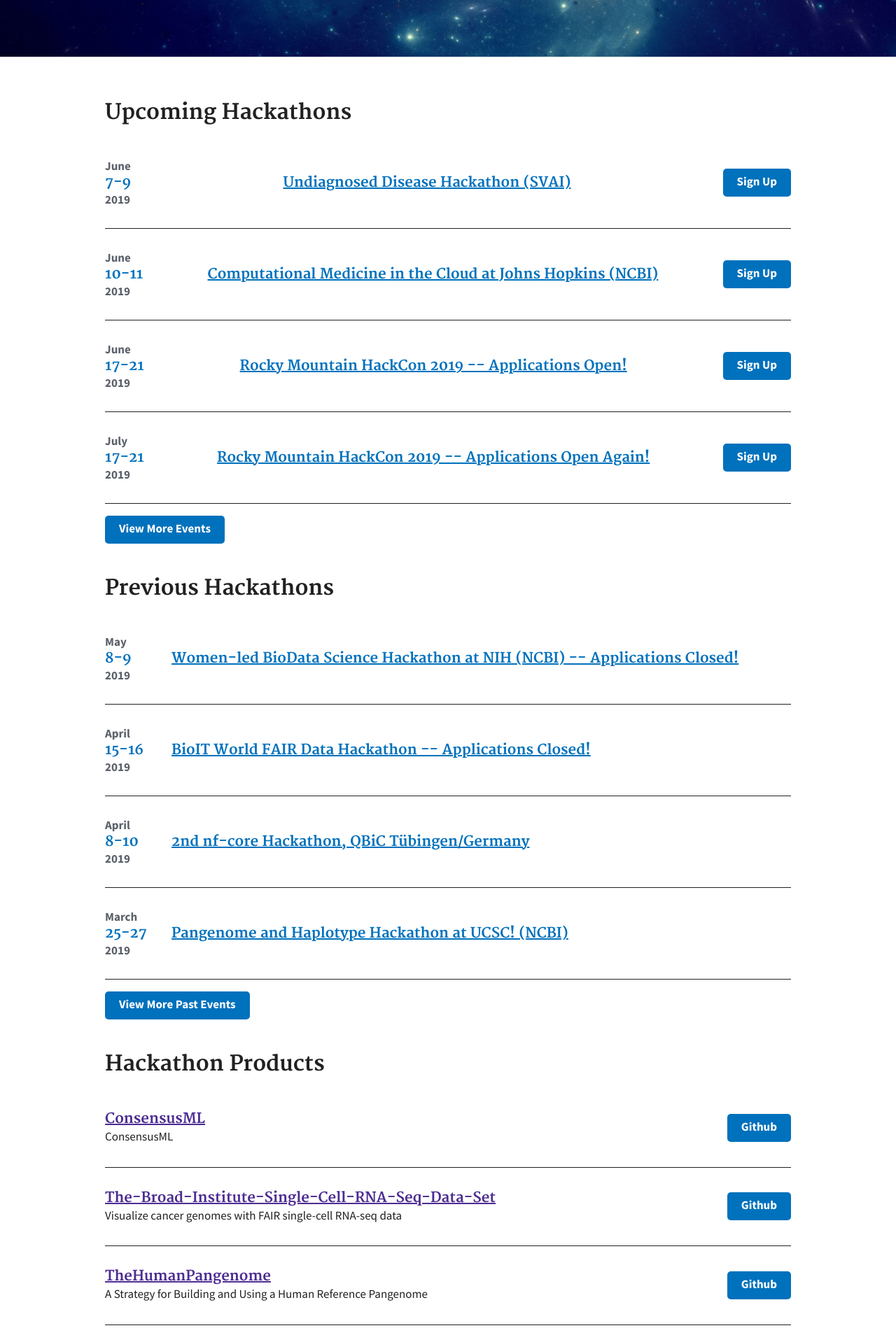
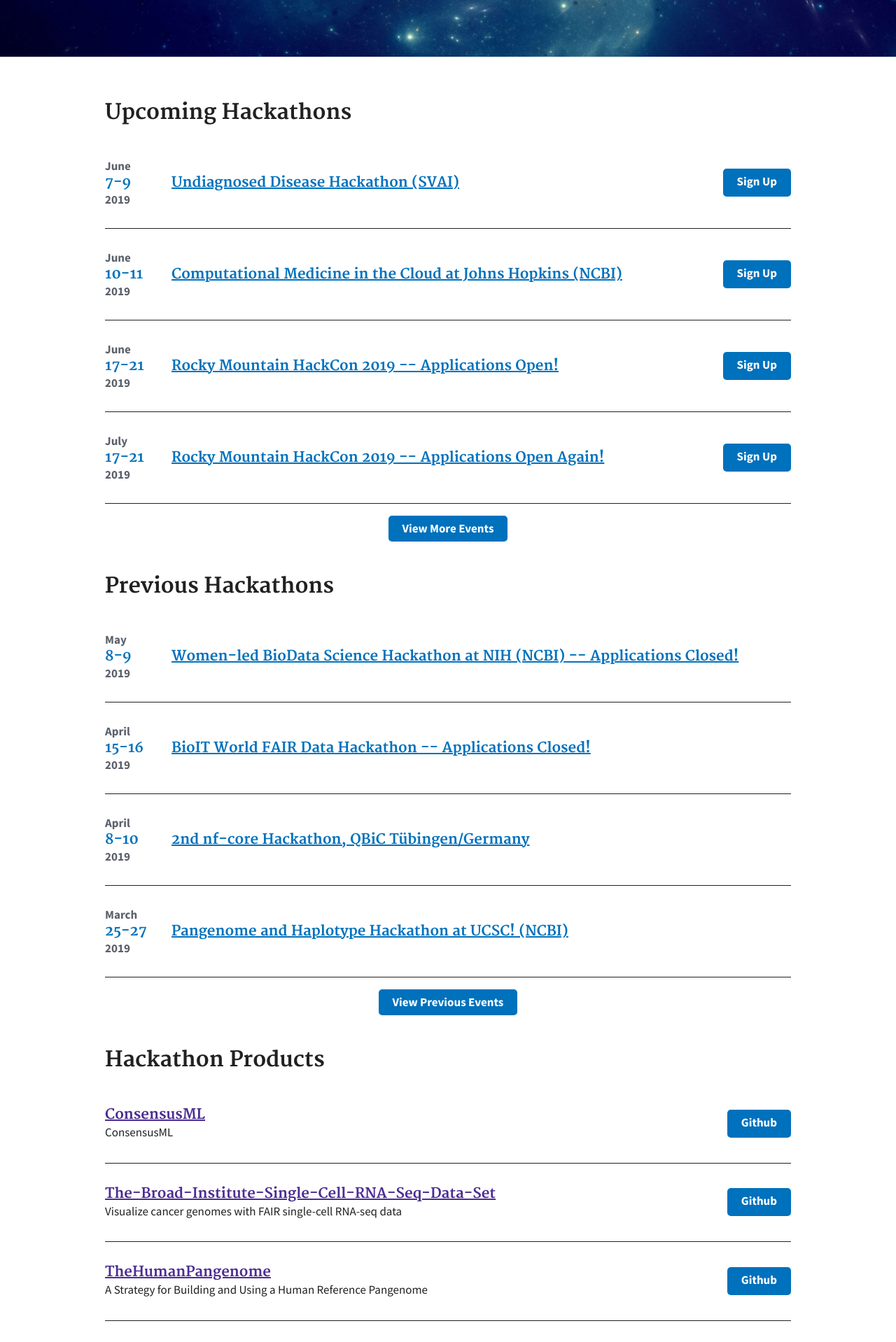
Before and after one commit to NCBI-Codeathons/ncbi-codeathons.github.io, a Jekyll site: the page built from index.md, in a window 1280 px wide. Shown: the part 435-2353 px from the top of the page at 70% size. Built offline with Jekyll 4.4.1, drawn with Linux system fonts in a browser that asks for light colours; our own code applies the rules of GitHub Pages for plain Markdown files.

Commit message:
add some responsive styles

```diff
--- a/_includes/upcoming-hackathon.html
+++ b/_includes/upcoming-hackathon.html
@@ -1,5 +1,5 @@
 {% for upcoming-hackathon in site.data.upcoming-hackathon %}
-<div class="hackathon-event">
+<div class="hackathon-event upcoming">
     <span class="hackathon-date">
         <span class="month">{{ upcoming-hackathon.month }}</span>
         <h3 class="day">{{ upcoming-hackathon.day }}</h3>
--- a/css/styles.scss
+++ b/css/styles.scss
@@ -47,6 +47,7 @@
   .hackathon-date {
     display: flex;
     flex-direction: column;
+    width: 75px;
 
     .day {
       margin: 0;
@@ -67,11 +68,27 @@
     margin: 0;
   }
 
+  &.upcoming {
+    position: relative;
+    justify-content: flex-start;
+    @media screen and (max-width: 971px) {
+      justify-content: space-between;
+    }
+    .hackathon-title {
+      margin: 0 2rem;
+    }
+    .btn {
+      right: 0;
+      position: absolute;
+      @media screen and (max-width: 971px) {
+        position: relative;
+        height: auto;
+      }
+    }
+  }
+
   &.previous {
     justify-content: flex-start;
-    .hackathon-date {
-      width: 75px;
-    }
     .hackathon-title {
       margin-left: 2rem;
     }
@@ -79,6 +96,9 @@
 
   &.product {
     .product-description {
+      @media screen and (max-width: 971px) {
+        margin-right: 2rem;
+      }
       p {
         margin: 0;
       }
@@ -112,5 +132,11 @@
   &:active,
   &:visited {
     color: #fff;
+    background-color: #205493;
   }
 }
+
+.toggle {
+  margin: 0 auto;
+  display: block;
+}
--- a/index.md
+++ b/index.md
@@ -6,16 +6,16 @@
 
 {% include upcoming-hackathon.html %}
 
-[View More Events](#){: .btn}
+<button class="toggle">View More Events</button>
 
 ## Previous Hackathons
 
 {% include previous-hackathon.html %}
 
-[View More Past Events](#){: .btn}
+<button class="toggle">View Previous Events</button>
 
 ## Hackathon Products
 
 {% include hackathon-products.html %}
 
-[View More Products](#){: .btn}
+<button class="toggle">View More Products</button>
```
